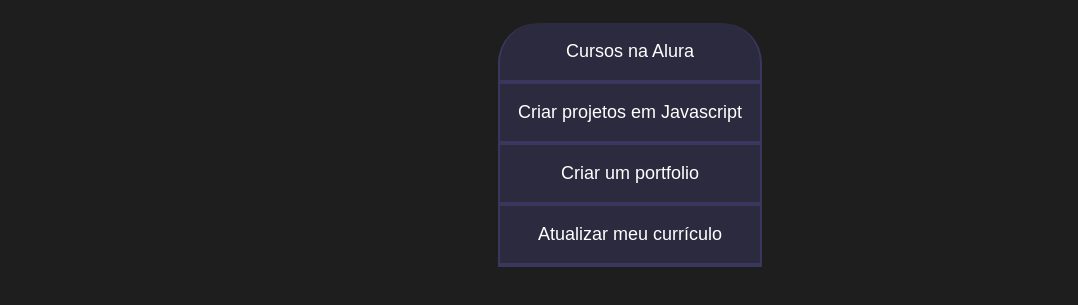
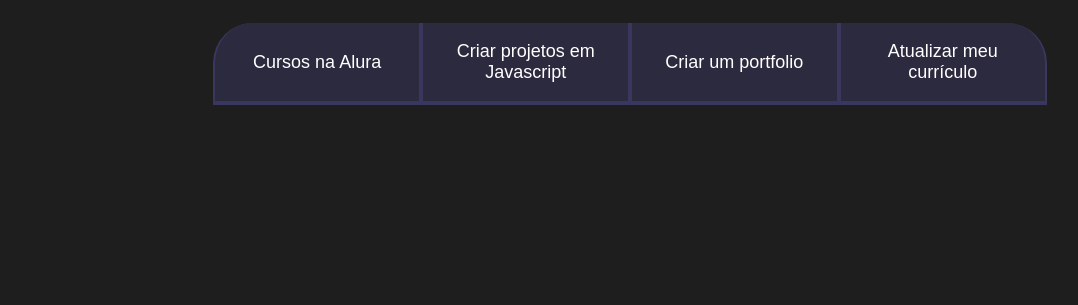
Before and after one commit to Mariaclaraavila/maria-, a plain HTML site: page index.html in a window 1280 px wide. Shown: the part 75-380 px from the top of the page, without its empty margins (10-1088 px from the left). Drawn offline with Linux system fonts and the light colour scheme.

Commit message:
Update style.css

```diff
--- a/style.css
+++ b/style.css
@@ -57,3 +57,19 @@
 .botoes {
     display: block;
 }
+
+.ativo{
+    blackground-color: var(botao-ativo);
+}
+
+@media screen and (min-width: 768px){
+    .botoes{
+        display:flex;
+    }
+    .botao:first-child {
+        border-radius: 40px 0 0 0;
+    }
+    .botao:last-child {
+        border-radius: 0 40px 0 0;
+    }
+}
```
